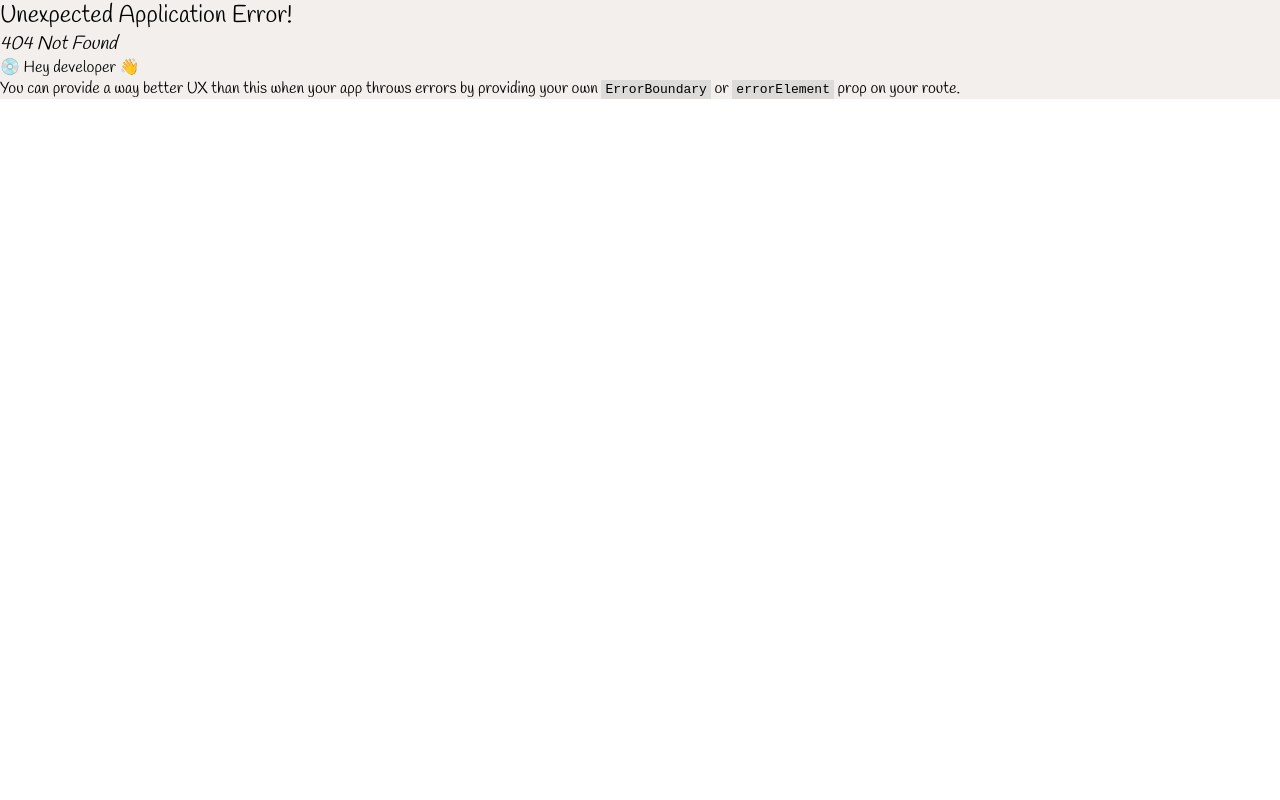
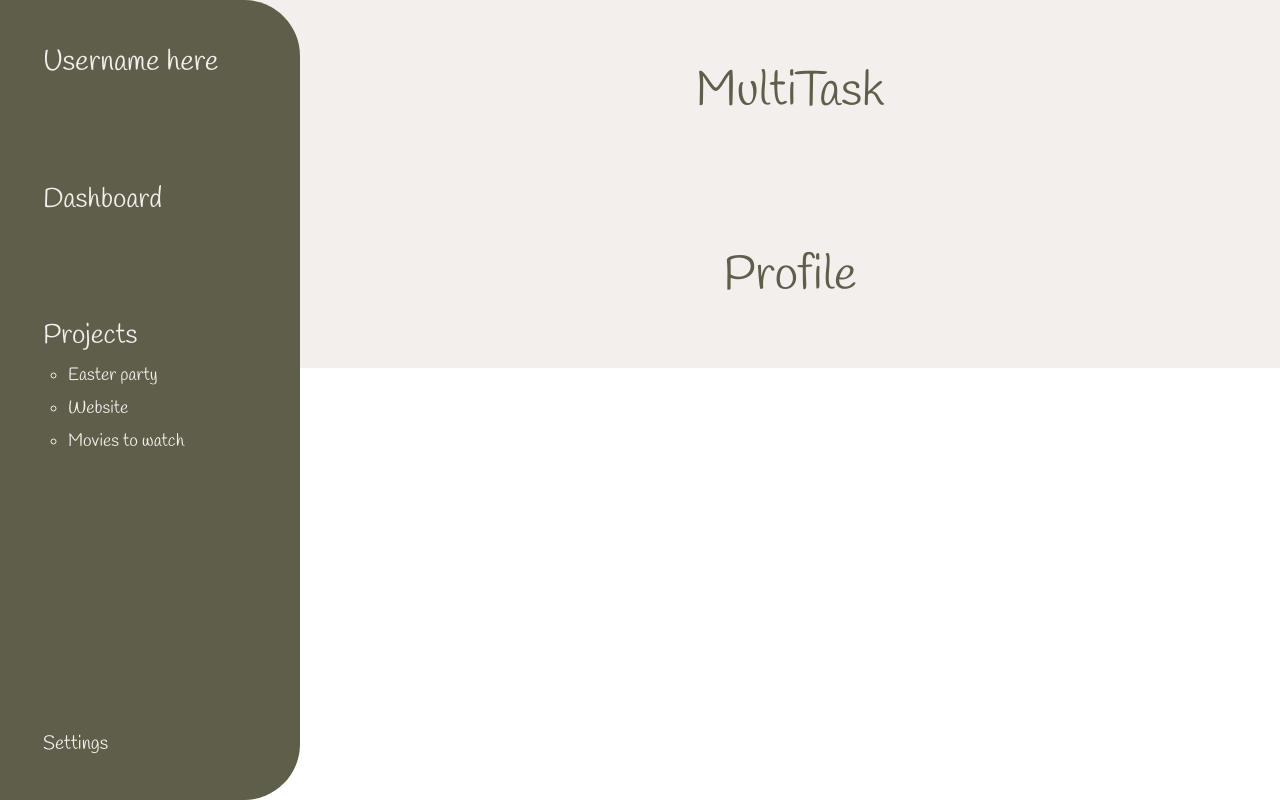
Before and after one commit to EllenSuni/MultiTask, a React (Vite) app: page /#/profile in a window 1280 px wide. Before the commit this address had no page. Built offline with nearby package versions, Linux system fonts and the light colour scheme.

Commit message:
added profilepage component and to routing

```diff
--- a/src/App.jsx
+++ b/src/App.jsx
@@ -1,6 +1,7 @@
 import "./App.css";
-import Dashboard from "./pages/Dashboard";
+import DashboardPage from "./pages/DashboardPage";
 import ProjectPage from "./pages/ProjectPage";
+import ProfilePage from "./pages/ProfilePage";
 import Header from "./components/Header";
 
 import { createHashRouter, Outlet, RouterProvider } from "react-router-dom";
@@ -9,8 +10,9 @@ function App() {
   const router = createHashRouter([
     {
       children: [
-        { element: <Dashboard />, path: "/" },
+        { element: <DashboardPage />, path: "/" },
         { element: <ProjectPage />, path: "/project/:projectName" },
+        { element: <ProfilePage />, path: "/profile" },
       ],
 
       element: (
--- a/src/components/Header.jsx
+++ b/src/components/Header.jsx
@@ -16,7 +16,13 @@ function Header() {
     <header>
       <nav>
         <ul className="nav-list">
-          <li className="username">Username</li>
+          <li className="username">
+            <Link
+              to="/profile"
+              className="link">
+              Username here
+            </Link>
+          </li>
           <li className="dashboard">
             <Link
               to="/"
--- a/src/pages/Dashboard.jsx
+++ b/src/pages/DashboardPage.jsx
@@ -1,7 +1,7 @@
 import CalendarView from "../components/Calendar";
 import ProjectRender from "../components/ProjectRender";
 
-function Dashboard() {
+function DashboardPage() {
   return (
     <>
       <ProjectRender />
@@ -10,4 +10,4 @@ function Dashboard() {
   );
 }
 
-export default Dashboard;
+export default DashboardPage;
--- /dev/null
+++ b/src/pages/ProfilePage.jsx
@@ -0,0 +1,9 @@
+function ProfilePage() {
+  return (
+    <>
+      <h1>Profile</h1>
+    </>
+  );
+}
+
+export default ProfilePage;
```
